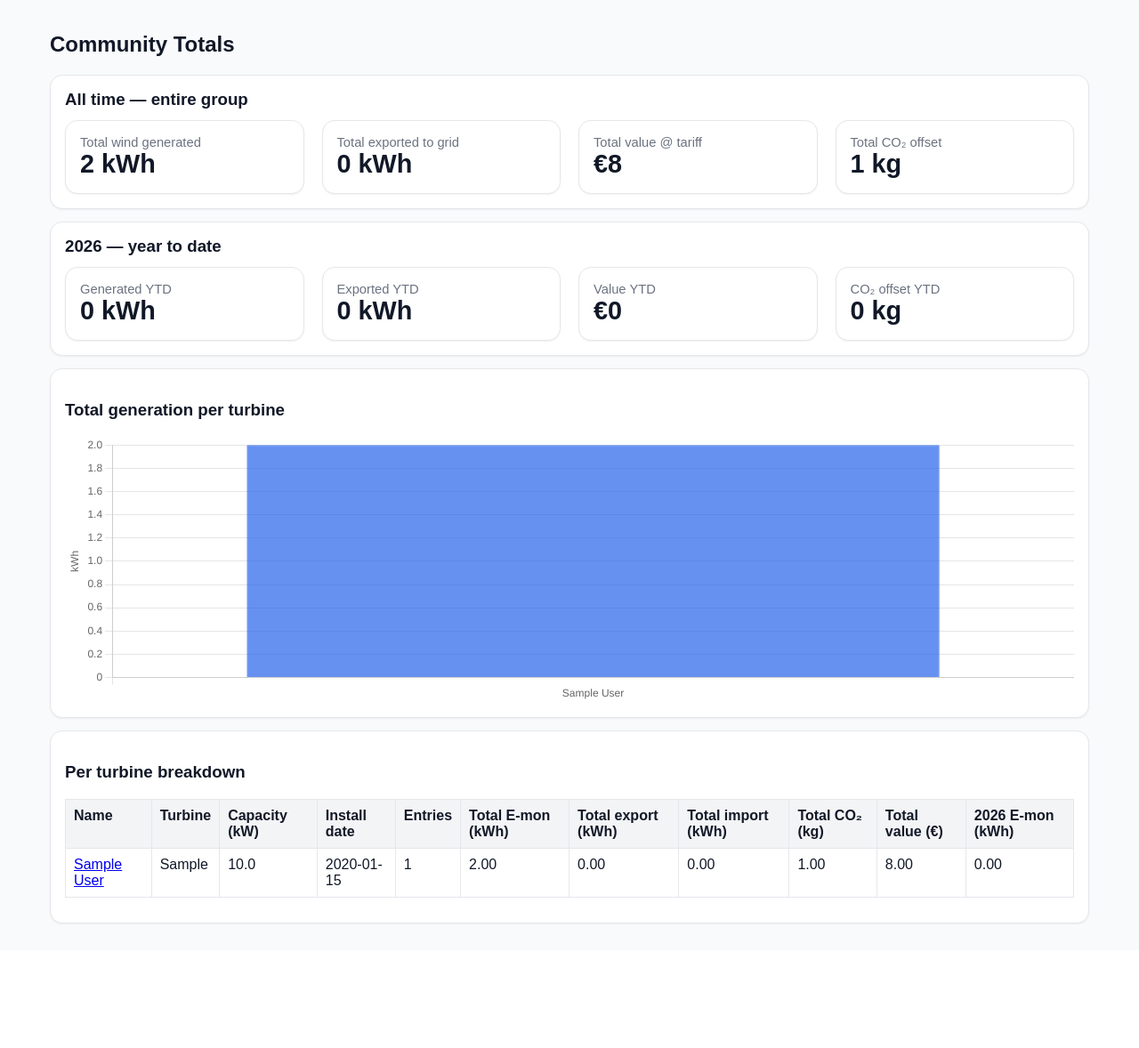
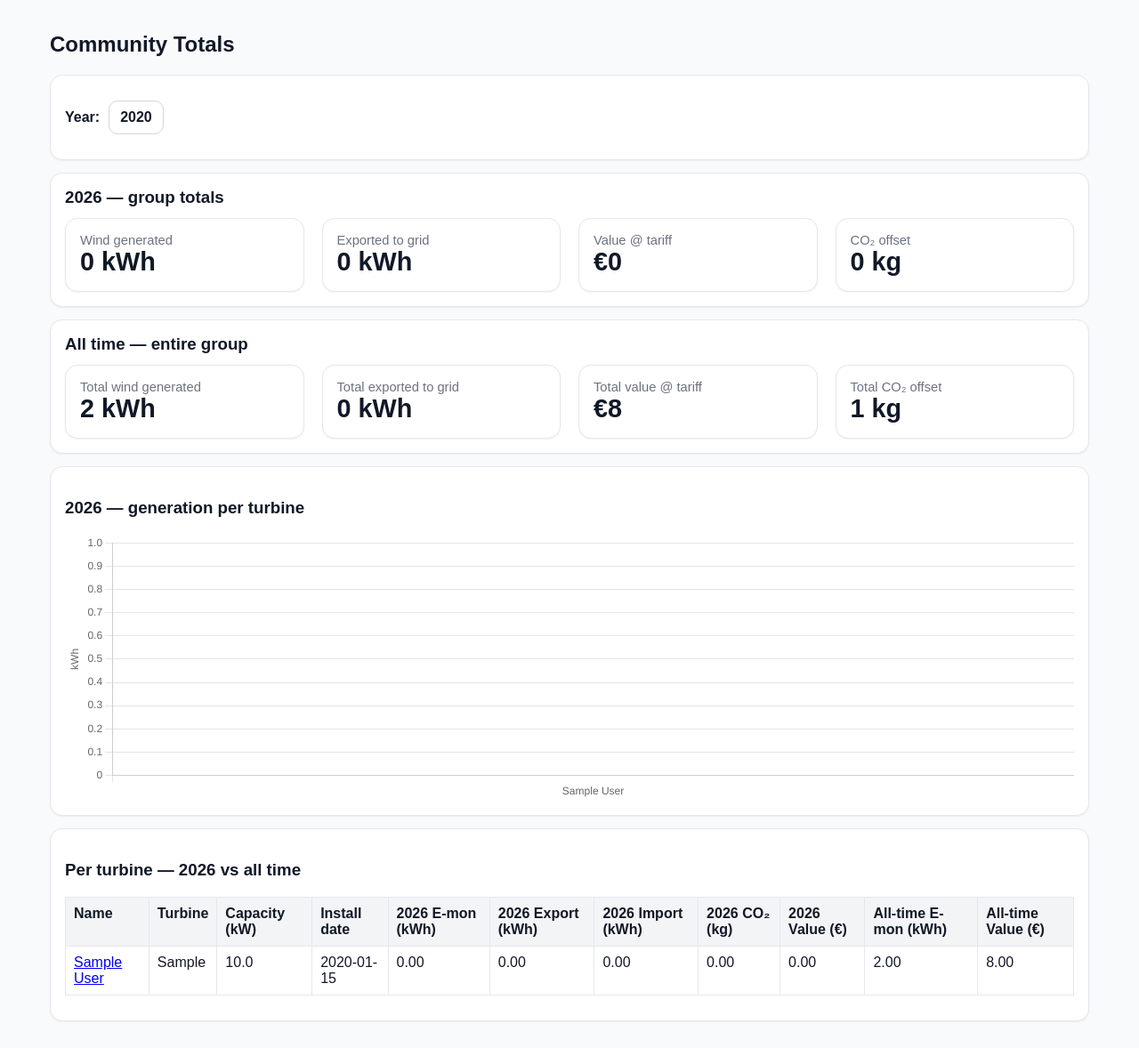
Before and after one commit to Gadge64/turbine-tracker, a Flask app: page /community in a window 1280 px wide. Shown: the part 69-1247 px from the top of the page at 89% size. Before the commit the page ends 1108 px from the top, so only its background shows below. Run offline with Flask 3, Linux system fonts and the light colour scheme; the visitor is signed in with stand-in values (Sample User, id 1); tables that the repository leaves empty hold one stand-in row (values such as "Sample post"); some libraries are stand-ins or nearby versions.

Commit message:
Community page: add year selector for filtered group and per-turbine stats
Year buttons filter all stats (headline totals, bar chart, table) to the
selected year. All-time totals remain visible below for reference.

Co-Authored-By: Claude Sonnet 4.6 <noreply@anthropic.com>

```diff
--- a/app.py
+++ b/app.py
@@ -1327,7 +1327,8 @@ def community():
     all_entries = TurbineEntry.query.all()
 
     today = datetime.date.today()
-    year_start = datetime.date(today.year, 1, 1)
+    available_years = sorted({e.year for e in all_entries})
+    selected_year = parse_int_field(request.args, "year") or today.year
 
     total_e_mon = safe_sum([e.e_mon_total_kwh() for e in all_entries])
     total_export = safe_sum([e.export_total_kwh() for e in all_entries])
@@ -1335,16 +1336,16 @@ def community():
     total_co2 = safe_sum([e.co2_safe() for e in all_entries])
     total_value = safe_sum([e.value_at_tariff() for e in all_entries])
 
-    ytd_entries = [e for e in all_entries if e.date >= year_start]
-    ytd_e_mon = safe_sum([e.e_mon_total_kwh() for e in ytd_entries])
-    ytd_export = safe_sum([e.export_total_kwh() for e in ytd_entries])
-    ytd_co2 = safe_sum([e.co2_safe() for e in ytd_entries])
-    ytd_value = safe_sum([e.value_at_tariff() for e in ytd_entries])
+    sel_entries = [e for e in all_entries if e.year == selected_year]
+    sel_e_mon = safe_sum([e.e_mon_total_kwh() for e in sel_entries])
+    sel_export = safe_sum([e.export_total_kwh() for e in sel_entries])
+    sel_co2 = safe_sum([e.co2_safe() for e in sel_entries])
+    sel_value = safe_sum([e.value_at_tariff() for e in sel_entries])
 
     user_stats = []
     for u in all_users:
         u_entries = [e for e in all_entries if e.user_id == u.id]
-        u_ytd = [e for e in u_entries if e.date >= year_start]
+        u_sel = [e for e in u_entries if e.year == selected_year]
         user_stats.append({
             "id": u.id,
             "display_name": user_display_name(u),
@@ -1356,7 +1357,11 @@ def community():
             "total_import": safe_sum([e.import_total_kwh() for e in u_entries]),
             "total_co2": safe_sum([e.co2_safe() for e in u_entries]),
             "total_value": safe_sum([e.value_at_tariff() for e in u_entries]),
-            "ytd_e_mon": safe_sum([e.e_mon_total_kwh() for e in u_ytd]),
+            "sel_e_mon": safe_sum([e.e_mon_total_kwh() for e in u_sel]),
+            "sel_export": safe_sum([e.export_total_kwh() for e in u_sel]),
+            "sel_import": safe_sum([e.import_total_kwh() for e in u_sel]),
+            "sel_co2": safe_sum([e.co2_safe() for e in u_sel]),
+            "sel_value": safe_sum([e.value_at_tariff() for e in u_sel]),
             "entry_count": len(u_entries),
         })
 
@@ -1367,13 +1372,15 @@ def community():
         total_import=total_import,
         total_co2=total_co2,
         total_value=total_value,
-        ytd_e_mon=ytd_e_mon,
-        ytd_export=ytd_export,
-        ytd_co2=ytd_co2,
-        ytd_value=ytd_value,
+        sel_e_mon=sel_e_mon,
+        sel_export=sel_export,
+        sel_co2=sel_co2,
+        sel_value=sel_value,
         user_stats=user_stats,
         user_emon_labels=[s["display_name"] for s in user_stats],
-        user_emon_values=[s["total_e_mon"] for s in user_stats],
+        user_emon_values=[s["sel_e_mon"] for s in user_stats],
+        available_years=available_years,
+        selected_year=selected_year,
         current_year=today.year,
     )
 
--- a/templates/community.html
+++ b/templates/community.html
@@ -1,6 +1,39 @@
 {% extends "base.html" %}
 {% block content %}
 <h2>Community Totals</h2>
+
+{% if available_years %}
+<div class="card">
+  <div class="actions-row" style="align-items:center">
+    <strong>Year:</strong>
+    {% for y in available_years %}
+      <a class="button-link {% if y != selected_year %}btn-secondary{% endif %}" href="{{ url_for('community', year=y) }}">{{ y }}</a>
+    {% endfor %}
+  </div>
+</div>
+{% endif %}
+
+<div class="card">
+  <h3 style="margin:0 0 12px">{{ selected_year }} — group totals</h3>
+  <div style="display:flex;gap:20px;flex-wrap:wrap">
+    <div class="card" style="margin:0;flex:1;min-width:150px">
+      <div class="muted">Wind generated</div>
+      <div style="font-size:1.8rem;font-weight:700">{{ "%.0f"|format(sel_e_mon) }} kWh</div>
+    </div>
+    <div class="card" style="margin:0;flex:1;min-width:150px">
+      <div class="muted">Exported to grid</div>
+      <div style="font-size:1.8rem;font-weight:700">{{ "%.0f"|format(sel_export) }} kWh</div>
+    </div>
+    <div class="card" style="margin:0;flex:1;min-width:150px">
+      <div class="muted">Value @ tariff</div>
+      <div style="font-size:1.8rem;font-weight:700">€{{ "%.0f"|format(sel_value) }}</div>
+    </div>
+    <div class="card" style="margin:0;flex:1;min-width:150px">
+      <div class="muted">CO₂ offset</div>
+      <div style="font-size:1.8rem;font-weight:700">{{ "%.0f"|format(sel_co2) }} kg</div>
+    </div>
+  </div>
+</div>
 
 <div class="card">
   <h3 style="margin:0 0 12px">All time — entire group</h3>
@@ -24,31 +57,9 @@
   </div>
 </div>
 
-<div class="card">
-  <h3 style="margin:0 0 12px">{{ current_year }} — year to date</h3>
-  <div style="display:flex;gap:20px;flex-wrap:wrap">
-    <div class="card" style="margin:0;flex:1;min-width:150px">
-      <div class="muted">Generated YTD</div>
-      <div style="font-size:1.8rem;font-weight:700">{{ "%.0f"|format(ytd_e_mon) }} kWh</div>
-    </div>
-    <div class="card" style="margin:0;flex:1;min-width:150px">
-      <div class="muted">Exported YTD</div>
-      <div style="font-size:1.8rem;font-weight:700">{{ "%.0f"|format(ytd_export) }} kWh</div>
-    </div>
-    <div class="card" style="margin:0;flex:1;min-width:150px">
-      <div class="muted">Value YTD</div>
-      <div style="font-size:1.8rem;font-weight:700">€{{ "%.0f"|format(ytd_value) }}</div>
-    </div>
-    <div class="card" style="margin:0;flex:1;min-width:150px">
-      <div class="muted">CO₂ offset YTD</div>
-      <div style="font-size:1.8rem;font-weight:700">{{ "%.0f"|format(ytd_co2) }} kg</div>
-    </div>
-  </div>
-</div>
-
 {% if user_emon_labels %}
 <div class="card">
-  <h3>Total generation per turbine</h3>
+  <h3>{{ selected_year }} — generation per turbine</h3>
   <div style="height:300px"><canvas id="communityBar"></canvas></div>
 <script>
 document.addEventListener("DOMContentLoaded",function(){
@@ -57,7 +68,7 @@ new Chart(document.getElementById("communityBar"),{
   type:"bar",
   data:{
     labels:{{ user_emon_labels|tojson }},
-    datasets:[{label:"Total E-mon (kWh)",data:{{ user_emon_values|tojson }},backgroundColor:"rgba(37,99,235,0.7)",borderColor:"#2563eb",borderWidth:1}]
+    datasets:[{label:"E-mon {{ selected_year }} (kWh)",data:{{ user_emon_values|tojson }},backgroundColor:"rgba(37,99,235,0.7)",borderColor:"#2563eb",borderWidth:1}]
   },
   options:{responsive:true,maintainAspectRatio:false,plugins:{legend:{display:false}},scales:{y:{title:{display:true,text:"kWh"}}}}
 });
@@ -67,13 +78,15 @@ new Chart(document.getElementById("communityBar"),{
 {% endif %}
 
 <div class="card">
-  <h3>Per turbine breakdown</h3>
+  <h3>Per turbine — {{ selected_year }} vs all time</h3>
   <table>
     <thead>
       <tr>
-        <th>Name</th><th>Turbine</th><th>Capacity (kW)</th><th>Install date</th><th>Entries</th>
-        <th>Total E-mon (kWh)</th><th>Total export (kWh)</th><th>Total import (kWh)</th>
-        <th>Total CO₂ (kg)</th><th>Total value (€)</th><th>{{ current_year }} E-mon (kWh)</th>
+        <th>Name</th><th>Turbine</th><th>Capacity (kW)</th><th>Install date</th>
+        <th>{{ selected_year }} E-mon (kWh)</th><th>{{ selected_year }} Export (kWh)</th>
+        <th>{{ selected_year }} Import (kWh)</th><th>{{ selected_year }} CO₂ (kg)</th>
+        <th>{{ selected_year }} Value (€)</th>
+        <th>All-time E-mon (kWh)</th><th>All-time Value (€)</th>
       </tr>
     </thead>
     <tbody>
@@ -83,13 +96,13 @@ new Chart(document.getElementById("communityBar"),{
       <td>{{ s.turbine_model or "—" }}</td>
       <td>{{ s.turbine_capacity_kw or "—" }}</td>
       <td>{{ s.install_date or "—" }}</td>
-      <td>{{ s.entry_count }}</td>
+      <td>{{ "%.2f"|format(s.sel_e_mon) }}</td>
+      <td>{{ "%.2f"|format(s.sel_export) }}</td>
+      <td>{{ "%.2f"|format(s.sel_import) }}</td>
+      <td>{{ "%.2f"|format(s.sel_co2) }}</td>
+      <td>{{ "%.2f"|format(s.sel_value) }}</td>
       <td>{{ "%.2f"|format(s.total_e_mon) }}</td>
-      <td>{{ "%.2f"|format(s.total_export) }}</td>
-      <td>{{ "%.2f"|format(s.total_import) }}</td>
-      <td>{{ "%.2f"|format(s.total_co2) }}</td>
       <td>{{ "%.2f"|format(s.total_value) }}</td>
-      <td>{{ "%.2f"|format(s.ytd_e_mon) }}</td>
     </tr>
     {% endfor %}
     </tbody>
```
